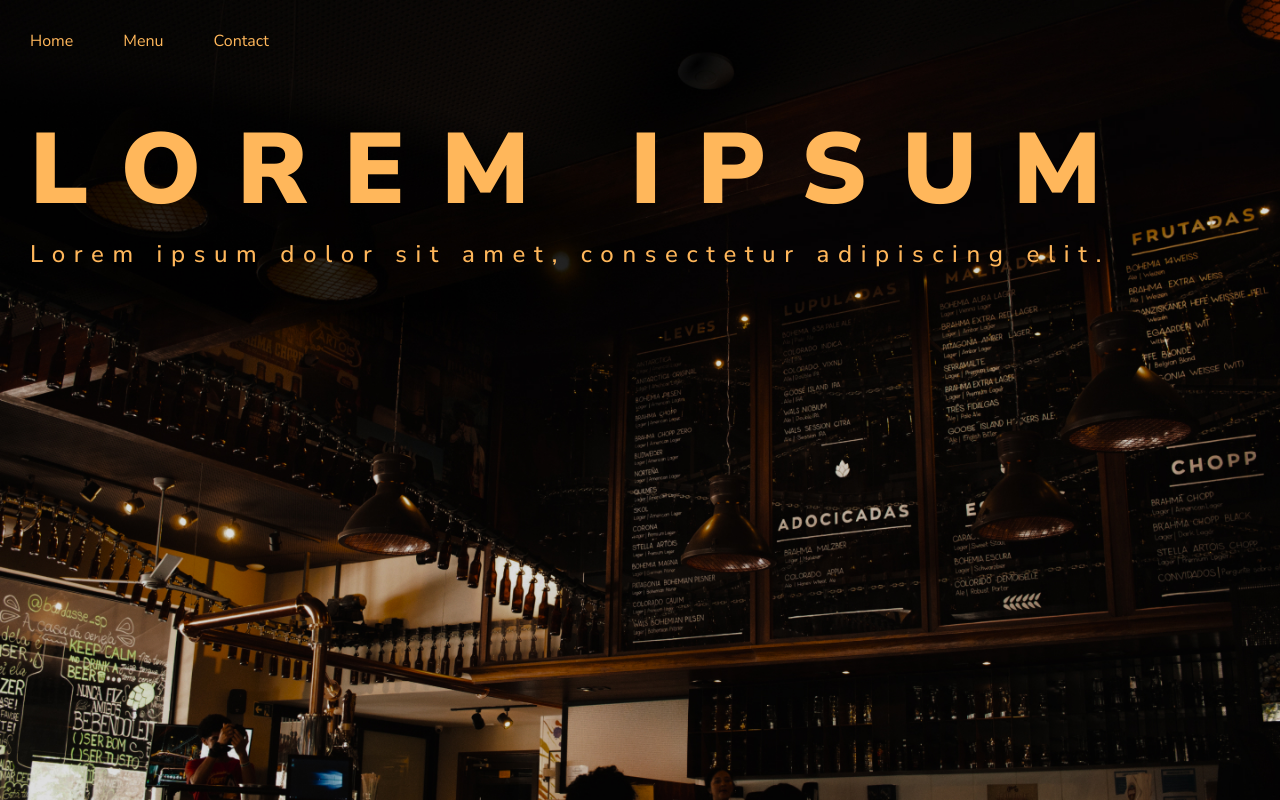
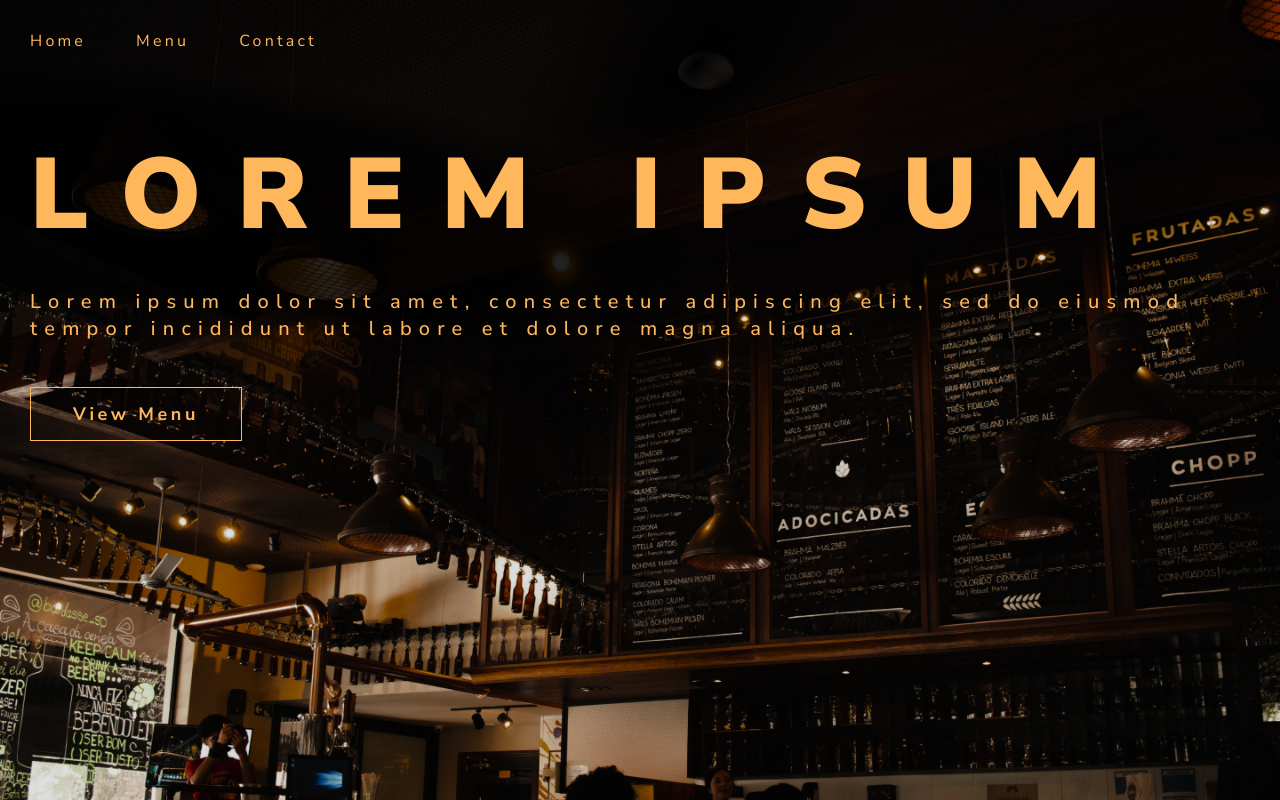
Before and after one commit to tonyelison/restaurant, a website built with webpack: page src/index.html in a window 1280 px wide. Built offline with nearby package versions, Linux system fonts and the light colour scheme.

Commit message:
Add CTA button to home page

```diff
--- a/src/home.js
+++ b/src/home.js
@@ -1,13 +1,23 @@
+import renderMenu from './menu';
+
 const renderHome = () => {
   const homeDiv = document.createElement('div');
   const h1 = document.createElement('h1');
   const h3 = document.createElement('h3');
+  const menuCta = document.createElement('button');
 
   h1.textContent = 'LOREM IPSUM';
-  h3.textContent = 'Lorem ipsum dolor sit amet, consectetur adipiscing elit.';
+  h3.textContent = 'Lorem ipsum dolor sit amet, consectetur adipiscing elit, sed do eiusmod tempor incididunt ut labore et dolore magna aliqua.';
+
+  menuCta.textContent = 'View Menu';
+  menuCta.addEventListener('click', () => {
+    const pageContent = document.querySelector('.page-content');
+    const contentContainer = document.getElementById('content');
+    contentContainer.replaceChild(renderMenu(), pageContent);
+  });
 
   homeDiv.classList.add('page-content', 'home');
-  homeDiv.append(h1, h3);
+  homeDiv.append(h1, h3, menuCta);
 
   return homeDiv;
 };
--- a/src/style.css
+++ b/src/style.css
@@ -7,6 +7,7 @@ body {
   --primary-color: #FFB75B;
 
   font-family: 'Nunito Sans', Arial, Helvetica, sans-serif;
+  letter-spacing: 0.2em;
   background-color: black;
   box-sizing: border-box;
   height: 100vh;
@@ -27,7 +28,7 @@ body {
 
   display: grid;
   grid-template-rows: auto 1fr auto;
-  gap: 50px;
+  gap: 75px;
 
   height: 100%;
   height: fill-available;
@@ -61,7 +62,41 @@ h1 {
 
 h3 {
   font-weight: 500;
-  font-size: 24px;
+  font-size: 20px;
+  margin-top: 25px;
+}
+
+.page-content {
+  max-width: 1250px;
+}
+
+.home {
+  display: grid;
+  grid-template-rows: max-content max-content;
+}
+
+.home button {
+  width: fit-content;
+  height: fit-content;
+  padding: 14px 42px;
+  margin-top: 45px;
+
+  font-family: 'Nunito Sans', Arial, Helvetica, sans-serif;
+  letter-spacing: 0.2em;
+  font-size: 18px;
+  font-weight: bold;
+
+  color: var(--primary-color);
+  background-color: transparent;
+  border: 1px solid var(--primary-color);
+
+  transition: all, 0.2s;
+  cursor: pointer;
+}
+
+.home button:hover {
+  color: black;
+  background-color: var(--primary-color);
 }
 
 footer {
```
